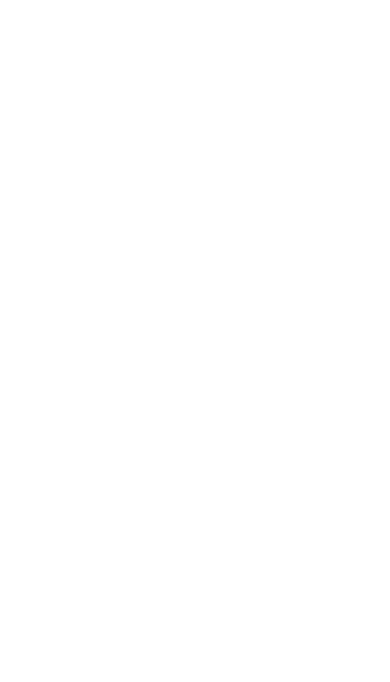
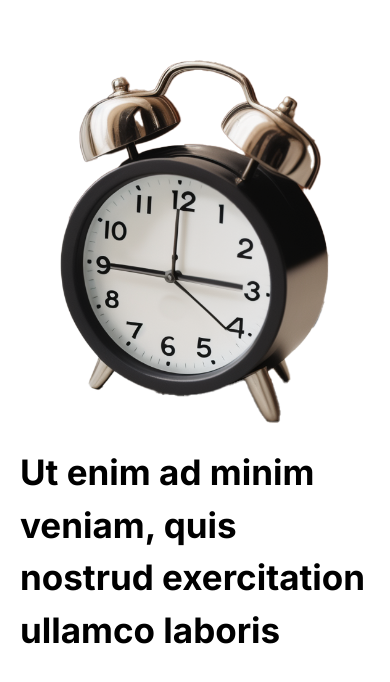
Before and after one commit to KrisHHFI/NextJS-Tailwind-CSS-Site, a Next.js app: page / in a window 390 px wide. Shown: the part 1652-2334 px from the top of the page. Built offline with nearby package versions, Linux system fonts and the light colour scheme.

Commit message:
Text and image component added. Still a work in progress

```diff
--- a/src/app/PageComponents.tsx
+++ b/src/app/PageComponents.tsx
@@ -25,8 +25,33 @@
                 switch (item.type) {
                     case 'textComponent':
                         return (
-                            <div key={index} className={item.className}>
+                            <div
+                                key={index}
+                                className={item.className}
+                                style={item.style}
+                            >
                                 {item.text}
+                            </div>
+                        );
+                    case 'imageAndTextComponent':
+                        return (
+                            <div
+                                key={index}
+                                className={"ImageAndTextBox"}
+                                style={item.style}
+                            >
+                                <div className={"ImageAndTextBoxImageContainer"}>
+                                    <Image
+                                        src={`${assetPrefix}${item.imageUrl}`}
+                                        alt={item.altText || 'Image'}
+                                        className={item.imageClassName}
+                                        width={500}
+                                        height={500}
+                                    />
+                                </div>
+                                <div className={"ImageAndTextBoxImageChild"}>
+                                    {item.text}
+                                </div>
                             </div>
                         );
                     case 'imageComponent':
--- a/src/app/PageContent.tsx
+++ b/src/app/PageContent.tsx
@@ -6,6 +6,7 @@
     imageClassName?: string;
     scrollingEffect?: (scrollY: number) => React.CSSProperties;
     altText?: string;
+    style?: React.CSSProperties;
 }
 
 export const pageContent: PageItem[] = [
@@ -24,9 +25,10 @@
         })
     },
     {
+        style: { top: '100vh' },
         type: 'textComponent',
         text: 'consectetur adipiscing elit, sed do eiusmod tempor ♡',
-        className: 'PageOneText'
+        className: 'TextBox'
     },
     {
         type: 'imageComponent',
@@ -37,5 +39,12 @@
             top: `${-scrollY * 0.2 + 100}vh`,
             left: `${scrollY * 0.1}%`
         })
-    }
+    },
+    {
+        imageUrl: '/Clock.png',
+        imageClassName: 'ClockImage',
+        style: { top: '200vh' },
+        type: 'imageAndTextComponent',
+        text: 'Ut enim ad minim veniam, quis nostrud exercitation ullamco laboris',
+    },
 ];
--- a/src/app/globals.css
+++ b/src/app/globals.css
@@ -2,7 +2,6 @@
 @tailwind components;
 @tailwind utilities;
 
-/* Variables */
 :root {
   --bg-opacity: rgba(255, 255, 255, 0.4);
 }
@@ -15,24 +14,53 @@
   position: absolute;
   top: 40vh;
   left: 10%;
-
   background-color: var(--bg-opacity);
   border-radius: 15px;
   padding: 10px;
 }
 
-.PageOneText {
+.TextBox {
   font-size: clamp(35px, 3.5vw, 3.5vw);
   font-weight: bold;
   text-transform: uppercase;
   position: absolute;
-  top: 100vh;
   left: 10%;
   width: 60vw;
   word-wrap: break-word;
   background-color: var(--bg-opacity);
   border-radius: 15px;
   padding: 10px;
+}
+
+.ImageAndTextBox {
+  display: flex;
+  align-items: center;
+  justify-content: space-between;
+  font-size: clamp(35px, 3vw, 3vw);
+  font-weight: bold;
+  position: absolute;
+  left: 10%;
+  width: 60vw;
+  background-color: var(--bg-opacity);
+  border-radius: 15px;
+  padding: 20px;
+  gap: 20px;
+}
+
+.ClockImage {
+  height: 100%;
+  width: auto;
+}
+
+.ImageAndTextBoxImageChild {
+  flex: 1;
+  text-align: left;
+}
+
+.ImageAndTextBoxImageContainer {
+  flex: 1;
+  display: flex;
+  justify-content: flex-end;
 }
 
 .TreehouseImage {
@@ -60,9 +88,28 @@
 }
 
 @media (max-width: 700px) {
-  .PageOneText {
+  .TextBox {
     text-align: center;
     width: 100vw;
     left: 0;
   }
+
+  .ImageAndTextBox {
+    flex-direction: column;
+    align-items: center;
+    text-align: center;
+    width: 100vw;
+    left: 0;
+  }
+
+  .ImageAndTextBoxImageChild,
+  .ImageAndTextBoxImageContainer {
+    width: 100%;
+    justify-content: center;
+  }
+
+  .ClockImage {
+    width: 80%;
+    height: auto;
+  }
 }
```
Also changed, not shown: public/Clock.png (added).
